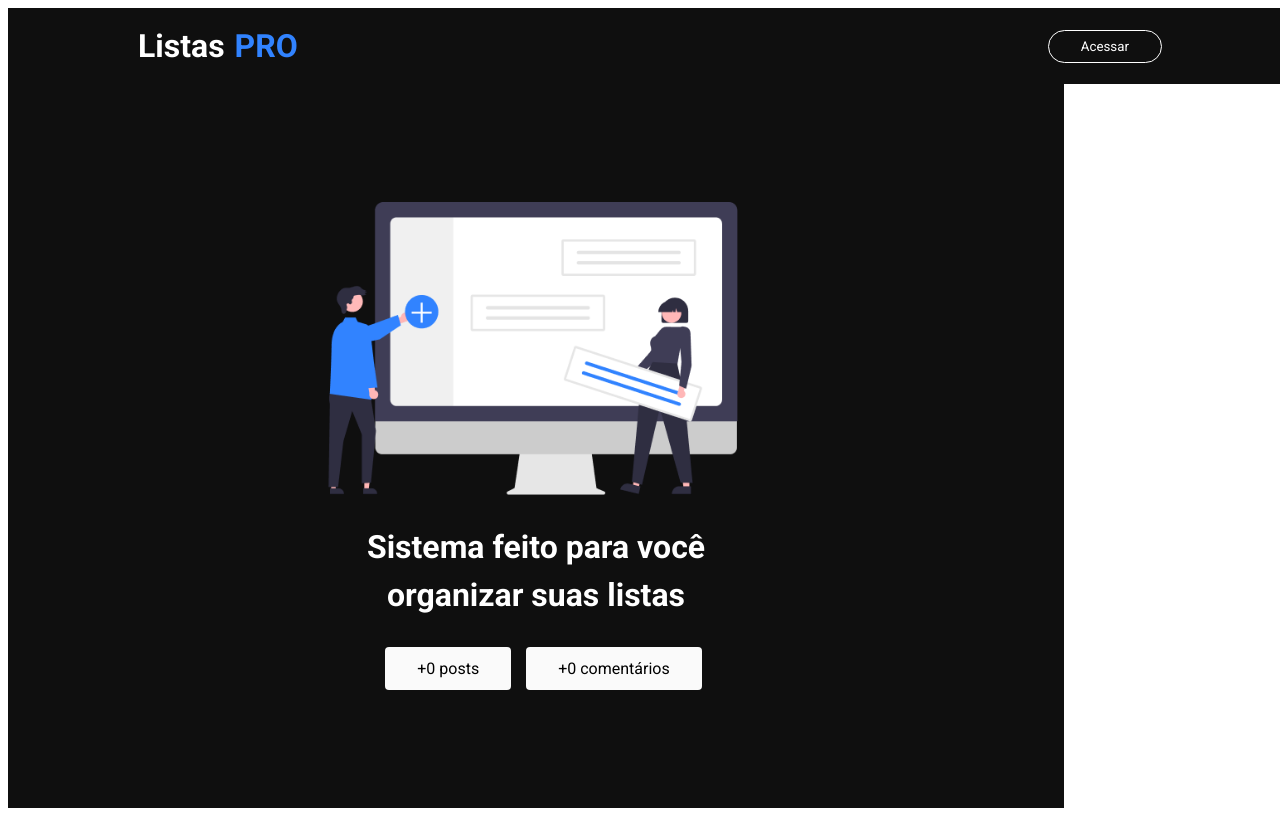
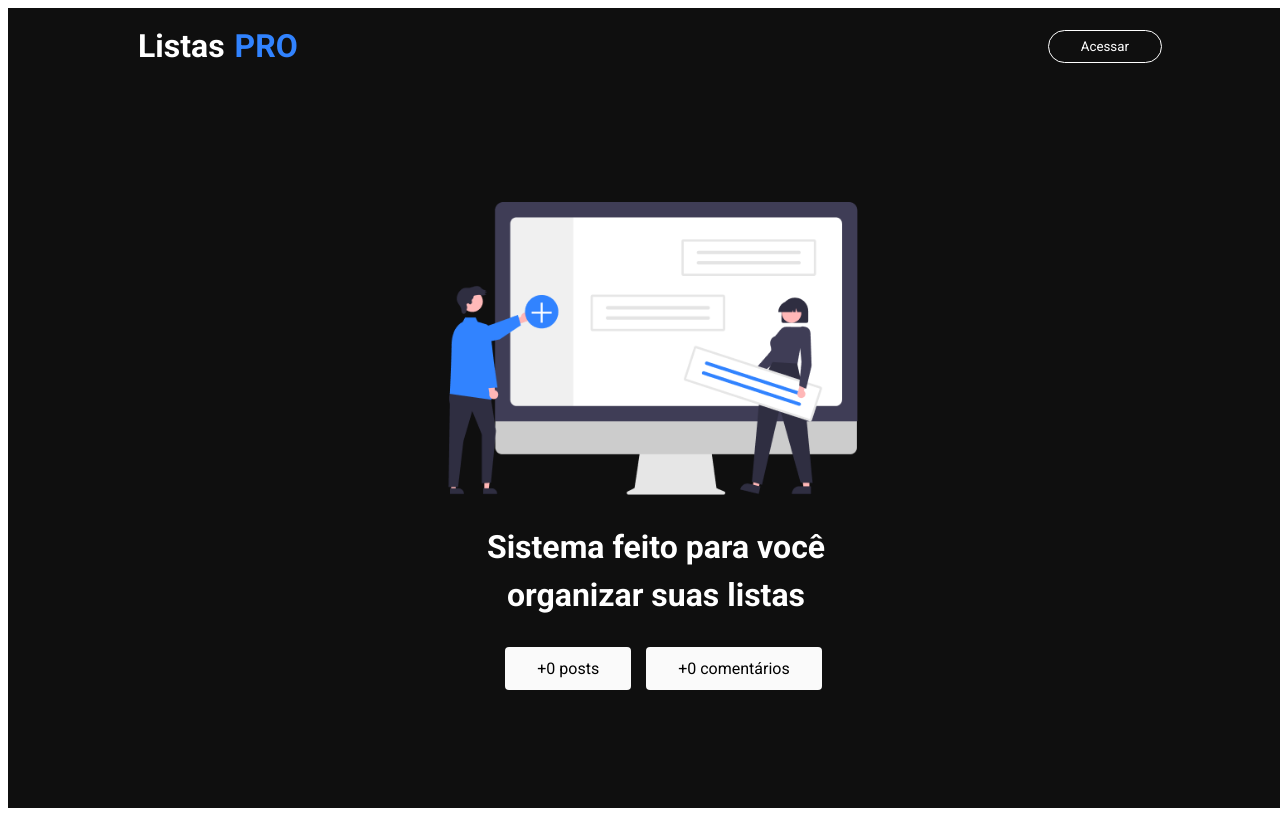
Before and after one commit to MikeSV2809/ListasPRO, a Next.js app: page / in a window 1280 px wide. Shown: the top 816 px of the page. Built offline with nearby package versions, Linux system fonts and the light colour scheme; no server answers; the database is empty.

Commit message:
Alterações de css

```diff
--- a/src/pages/dashboard/styles.module.css
+++ b/src/pages/dashboard/styles.module.css
@@ -8,7 +8,7 @@
 .content {
     background-color: #0f0f0f;
     width: 100%;
-    max-width: 1250px;
+    max-width: 1350px;
     min-height: 200px;
     display: flex;
     align-items: center;
@@ -155,6 +155,6 @@
     }
 
     .content {
-        min-height: 250px;
+        height: 250px;
     }
 }
--- a/src/pages/home.module.css
+++ b/src/pages/home.module.css
@@ -3,7 +3,7 @@
 .container {
     background-color: #0f0f0f;
     width: 100%;
-    max-width: 1024px;
+    max-width: 1350px;
     min-height: calc(100vh - 76px);
     display: flex;
     justify-content: center;
```
